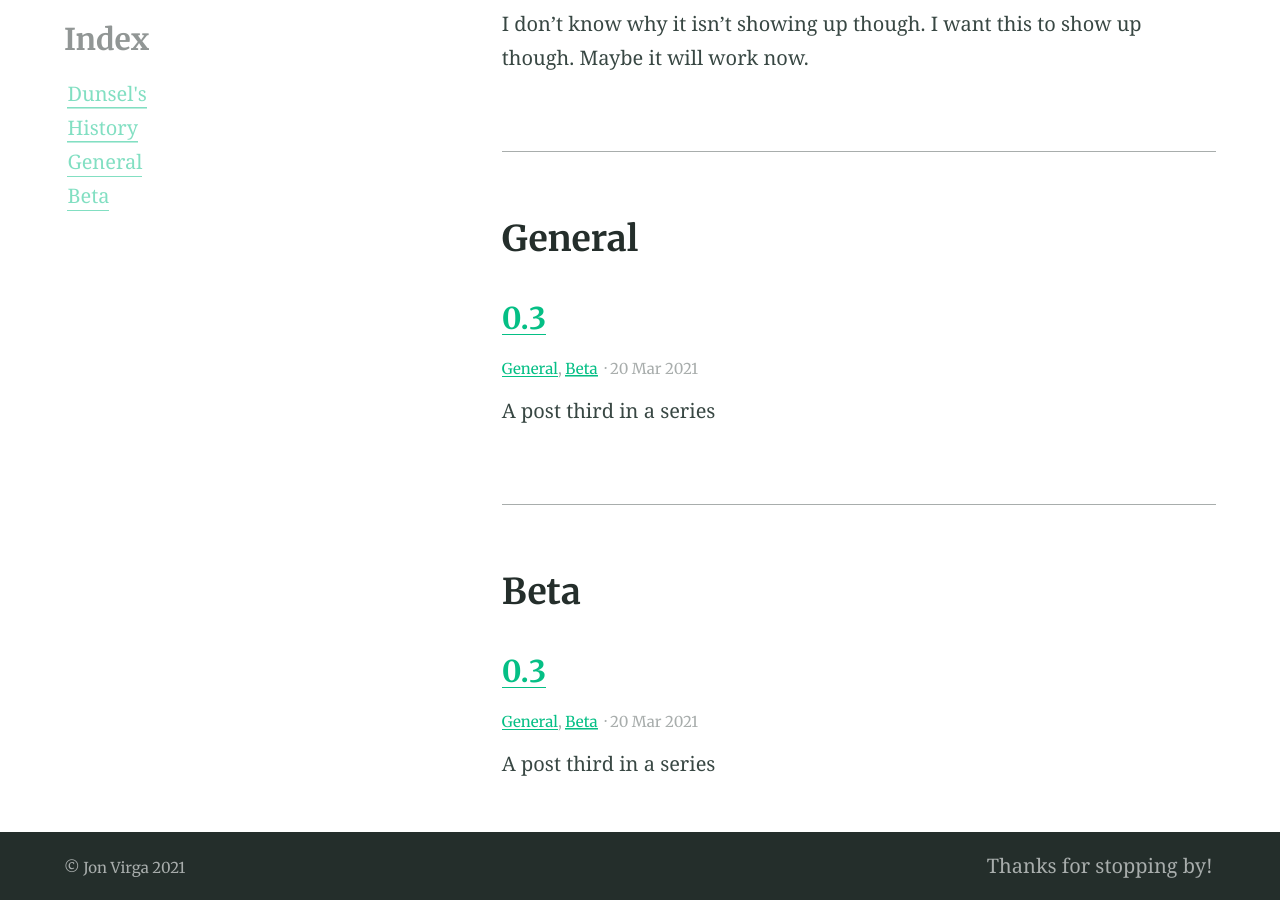
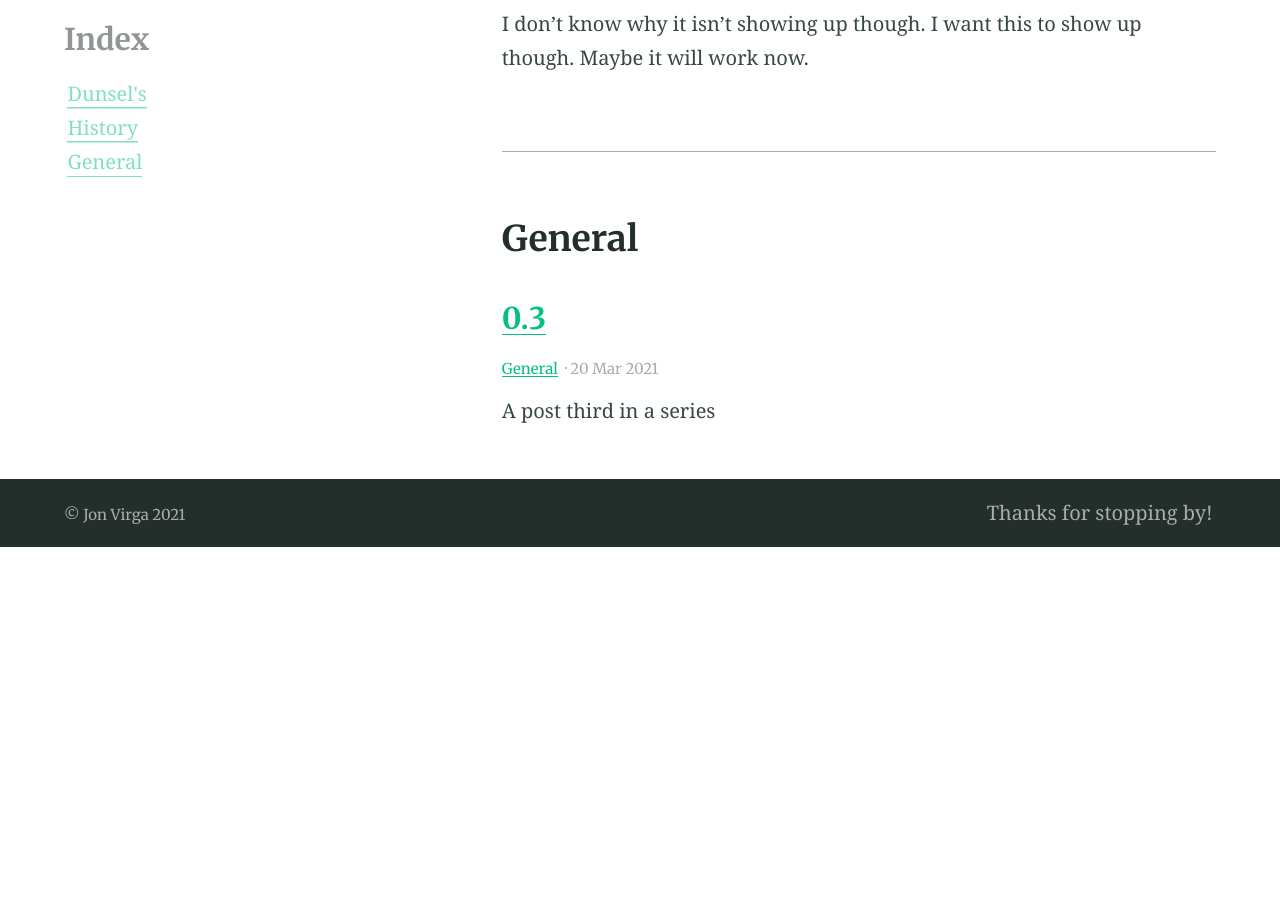
Before and after one commit to jjjvvvvv/Portfolio, a Jekyll site: the page built from categories.md, in a window 1280 px wide and 900 px high, scrolled down 795 px. Built offline with Jekyll 4.4.1, drawn with Linux system fonts in a browser that asks for light colours; after the commit the page ends 1342 px from its top, so only the background shows below that.

Commit message:
Updated Example Post Three

```diff
--- a/_posts/2021-03-20-example-post-three.md
+++ b/_posts/2021-03-20-example-post-three.md
@@ -3,7 +3,6 @@ title: '0.3'
 date: 2021-03-20 00:00:00 -04:00
 categories:
 - General
-- Beta
 tags:
 - Testing
 image: https://picsum.photos/2560/600?image=733
```
